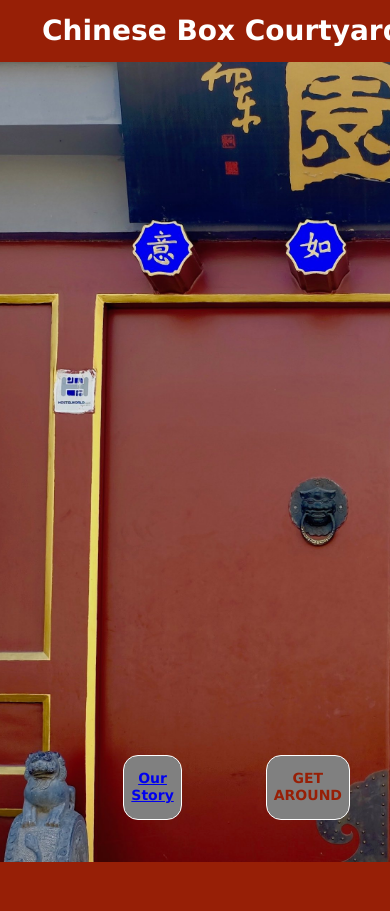
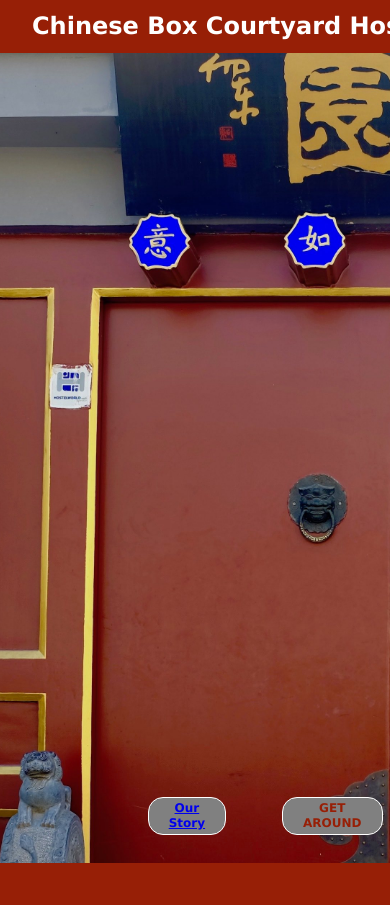
Before and after one commit to chinesebox52/chinesebox52.github.io, a plain HTML site: page index.html in a window 390 px wide. Shown: the top 911 px of the page. Drawn offline with Linux system fonts and the light colour scheme.

Commit message:
fixed media query

```diff
--- a/css/style.css
+++ b/css/style.css
@@ -32,15 +32,12 @@ header {
 header span{
   flex-grow: 1;
   font-size: 2rem;
-  margin-left: 3rem;
+  margin-left: 4%;
   margin-top: 1rem;
   margin-bottom: 1rem;
   color: white;
 }
 
-header nav {
-  margin-right: 3rem;
-}
 header nav{
   color: white;
   font-size: 1.2rem;
@@ -50,14 +47,13 @@ header nav{
 }
 
 
-
 div.abc {
   width: 100%;
   background-image:  url("../resources/new/door.jpg");
   background-repeat: no-repeat;
   background-size: cover;
   background-position: top;
-  height: 800px;
+  height: 810px;
 }
 
 div.abc div.banner {
@@ -68,6 +64,7 @@ div.abc div.banner {
   justify-content: flex-end;
 }
 
+/*
 div.abc div.banner div.title {
   width: 40%;
   height: 3.6rem;
@@ -75,10 +72,13 @@ div.abc div.banner div.title {
   margin: 0 auto;
   text-align: center;
 }
+*/
 
+/*
 div.title h1 {
   font-size: 3rem;
 }
+*/
 
 div.nav {
   width: 70%;
@@ -89,13 +89,12 @@ div.nav div {
   display: flex;
   justify-content: center;
   align-items: center;
-  width: 9rem;
-  height: 3.5rem;
+  height: 2rem;
   background-color: grey;
   font-weight: bold;
   color: #971F06;
   font-size: 1rem;
-  margin: 3rem;
+  margin: 5%;
   text-align: center;
   padding: 0.5rem;
   border: 1px solid white;
@@ -123,6 +122,11 @@ footer > span {
 
 
 @media only screen and (max-width: 1040px){
+  body {
+    width: 100%;
+
+    }
   html {
-    font-size: 14px;
+    font-size: 12px;
   }
+}
```
Also changed, not shown: resources/images/thelast.jpg, 3 other files.
